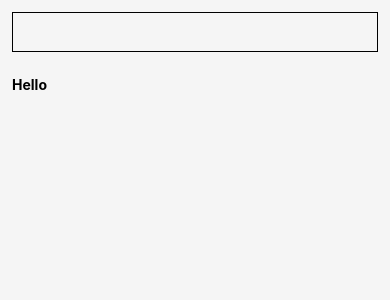
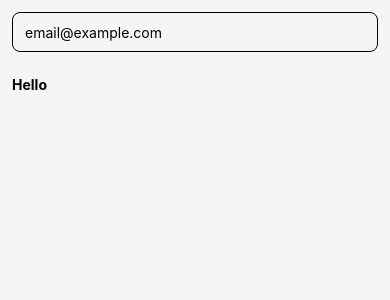
Before and after one commit to alianhakim9/RN-TypeScript, a React Native app: screen / in a window 390 px wide. Shown: the top 300 px of the page. Built offline with nearby package versions, Linux system fonts and the light colour scheme.

Commit message:
TextInput Props

```diff
--- a/learning-progress/LearnTextInput.tsx
+++ b/learning-progress/LearnTextInput.tsx
@@ -6,7 +6,16 @@ export default function LearnTextInput() {
 
   return (
     <View>
-      <TextInput style={styles.input} value={name} onChangeText={setName} />
+      <TextInput
+        style={styles.input}
+        value={name}
+        onChangeText={setName}
+        placeholder="email@example.com"
+        // secureTextEntry // using this for password input
+        // keyboardType="email-address"
+        autoCorrect={false}
+        autoCapitalize="none"
+      />
       <Text style={styles.greetText}>Hello {name}</Text>
     </View>
   );
@@ -16,8 +25,9 @@ const styles = StyleSheet.create({
   input: {
     height: 40,
     margin: 12,
-    padding: 10,
+    padding: 12,
     borderWidth: 1,
+    borderRadius: 8,
   },
   greetText: {
     margin: 12,
```
